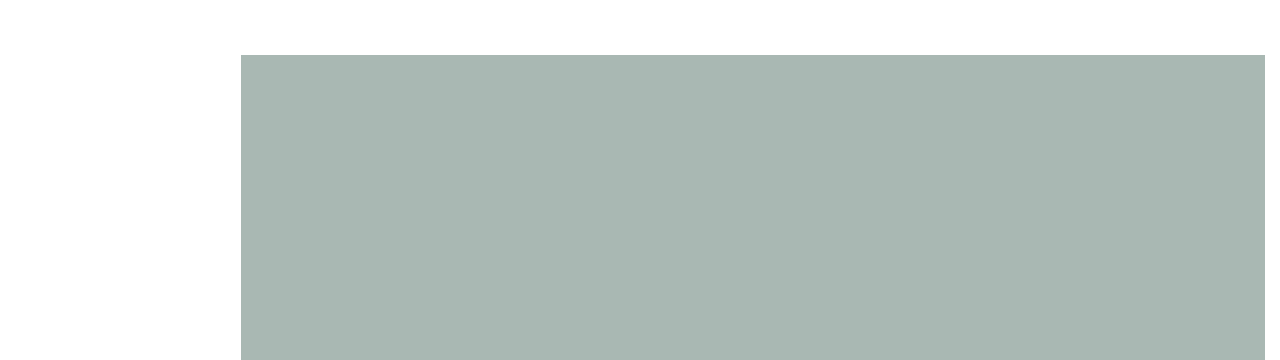
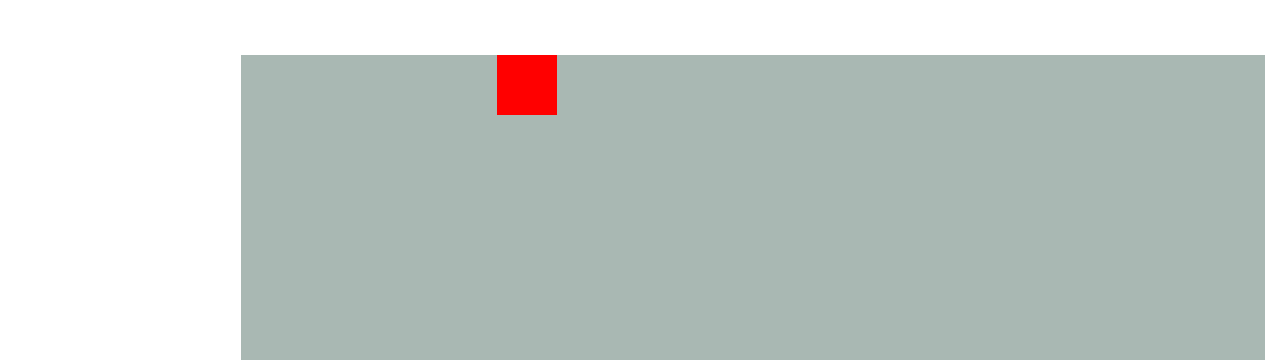
Before and after one commit to juliasohu/get-the-ring-game, a plain HTML site: page screens/game-over.html in a window 1280 px wide. Shown: the top 360 px of the page. Drawn offline with Linux system fonts and the light colour scheme.

Commit message:
finalised styling and creation of new Obstacle classes

```diff
--- a/js/classes.js
+++ b/js/classes.js
@@ -1,3 +1,6 @@
+//ACCESSING THE BOARD ELEMENT //
+const boardElement = document.getElementById("board");
+
 // CREATION OF NEW CLASS *PLAYER* //
 
 class Player {
@@ -41,19 +44,24 @@ class Player {
   //CREATION OF NEW CLASS OBSTACLE AND SUBCLASSES GOOD vs BAD//
   class Obstacle {
     constructor() {
-      this.width = 20;
-      this.height = 10;
+      this.width = 60;
+      this.height = 60;
       this.positionX = 50 - this.width / 2;
       this.positionY = 0;
     }
 
     createObstacleHTML(){
       this.obstacleElm = document.createElement("div");
+      this.obstacleElm.className = "obstacle"
+      this.obstacleElm.style.width = this.width + "px";
+      this.obstacleElm.style.height = this.height + "px";
+      this.obstacleElm.style.left = this.positionX + "vw";
+      this.obstacleElm.style.top = this.positionY + "vh";
 
-      this.obstacleElm.className = "obstacle"
+      boardElement.appendChild(this.obstacleElm)
     }
 
-    moveDown(){}
+    //moveDown(){}
   }
 
   class GoodObstacle extends Obstacle {
@@ -64,7 +72,7 @@ class Player {
     }
   }
 
-  class BaddObstacle extends Obstacle {
+  class BadObstacle extends Obstacle {
     constructor(){
         super();
         this.createObstacleHTML();
--- a/js/main.js
+++ b/js/main.js
@@ -1,12 +1,11 @@
-//ACCESSING THE BOARD ELEMENT //
-const boardElement = document.getElementById("board");
 
 const obstaclesArray = [];
 
 // Creating Player 1
 let player1 = new Player();
 
-//let obstacle1 = new Obstacle
+let good1 = new GoodObstacle();
+let bad1 = new BadObstacle();
 
 // ADDED EVENT LISTENERS FOR PLAYER MOVEMENT //
 
--- a/screens/game-over.html
+++ b/screens/game-over.html
@@ -24,7 +24,7 @@
         <div id="player"></div>
     </div>
 
-
+    <script src="../js/classes.js"></script>
     <script src="../js/main.js"></script>
 </body>
 </html>
--- a/styles/main.css
+++ b/styles/main.css
@@ -25,3 +25,13 @@ body{
     background-color: rgb(23, 36, 23);
     position: absolute;
 }
+
+.good-obstacle {
+    background-color: greenyellow;
+    position: absolute;
+}
+
+.bad-obstacle {
+    background-color: red;
+    position: absolute;
+}
```
Also changed, not shown: screens/instructions.html (+1 -1 lines).
